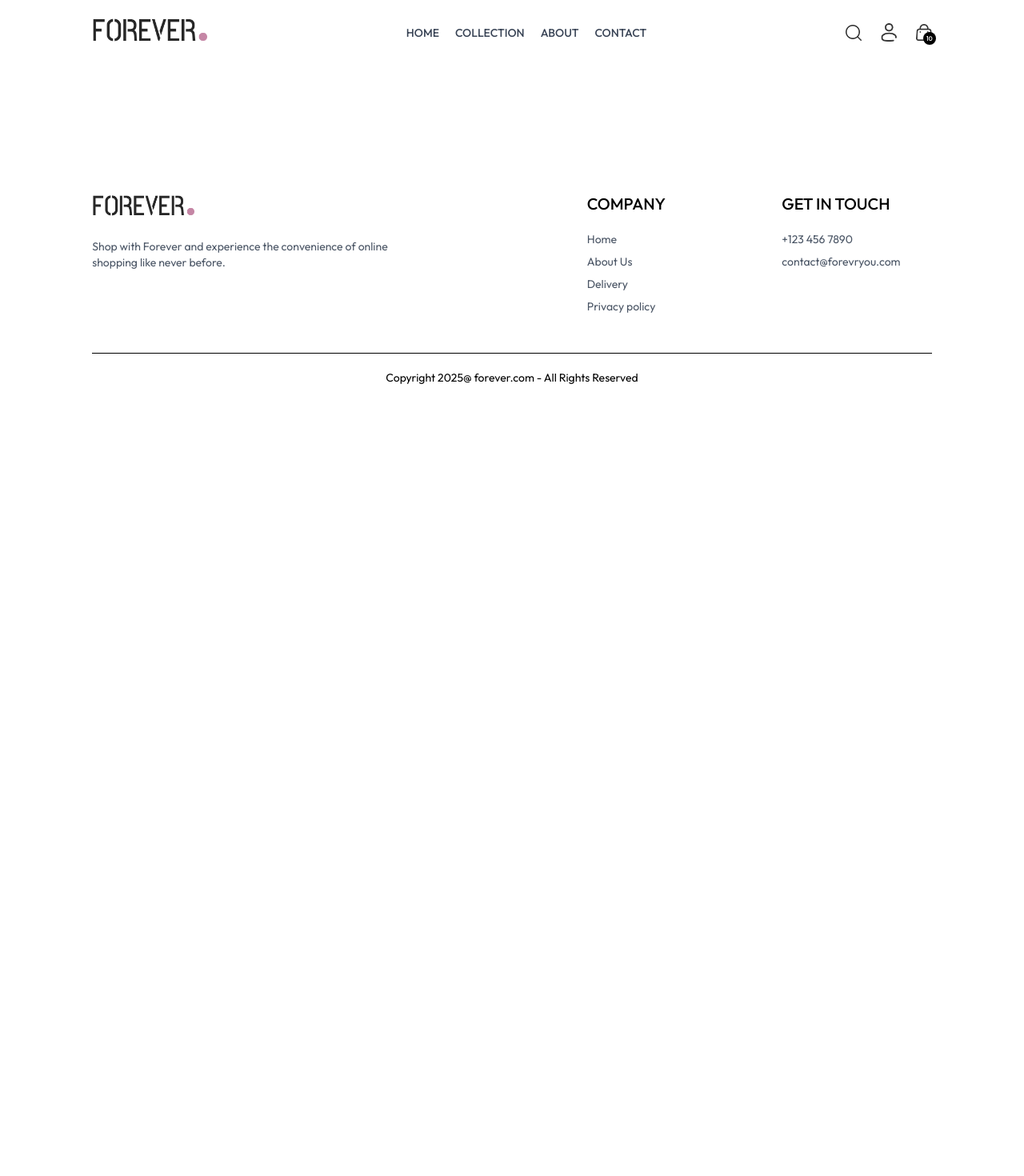
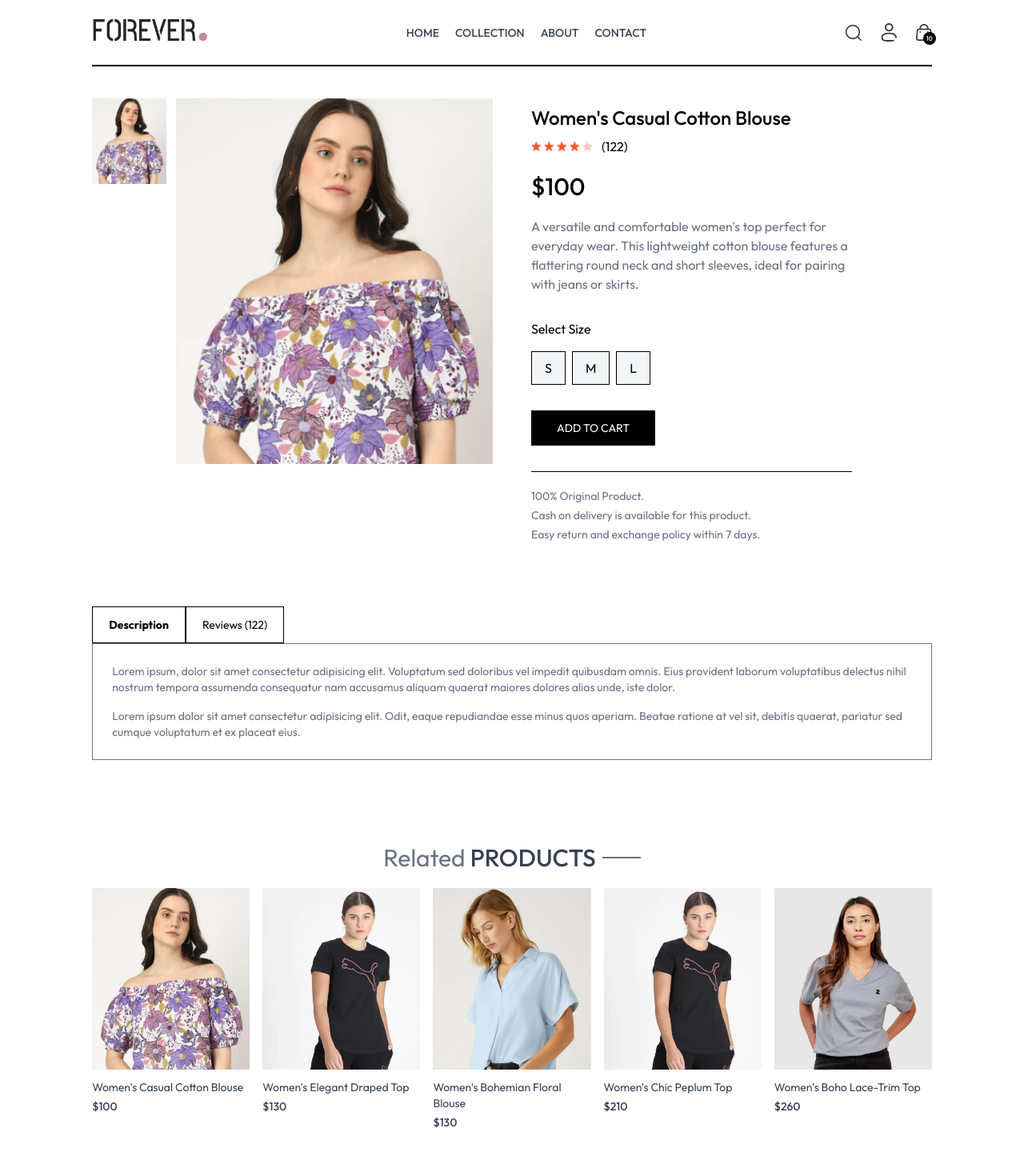
Before and after one commit to bhavin-matreja/Ecommerce-site, a React (Vite) app: page /product/aaaaa in a window 1280 px wide. Shown: the top 1470 px of the page at 80% size. Before the commit the page ends 800 px from the top, so only its background shows below. Built offline with nearby package versions, Linux system fonts and the light colour scheme.

Commit message:
Updated Products.jsx and added RelatedProducts.jsx component

```diff
--- /dev/null
+++ b/src/components/RelatedProducts.jsx
@@ -0,0 +1,48 @@
+import React, { useContext, useEffect, useState } from 'react'
+import { ShopContext } from '../context/ShopContext'
+import Title from '../components/Title'
+import ProductItem from '../components/ProductItem'
+
+const RelatedProducts = ({category, subCategory}) => {
+
+    const {products} = useContext(ShopContext)
+    const [related, setRelated] = useState([])
+
+    useEffect(()=> {
+        if (products.length > 0) {
+            let productsCopy = products.slice()
+
+            productsCopy = productsCopy.filter((item) => category == item.category)
+            productsCopy = productsCopy.filter((item) => subCategory == item.subCategory)
+
+            // console.log(productsCopy.slice(0, 5));
+            setRelated(productsCopy.slice(0, 5))
+
+        }
+    }, [products])
+
+  return (
+    <div className='my-24'>
+        <div className='text-center text-3xl py-2'>
+            <Title text1={'Related'} text2={'PRODUCTS'} />
+        </div>
+
+        <div className='grid gird-cols-2 sm:grid-cols-3 md:grid-cols-4 lg:grid-cols-5 gap-4 gap-y-6'>
+            {
+                related.map((item, index) => (
+                    <ProductItem
+                    key={index}
+                    id={item._id}
+                    image={item.image}
+                    name={item.name}
+                    price={item.price}
+                 />
+                ))
+            }
+        </div>
+
+    </div>
+  )
+}
+
+export default RelatedProducts
--- a/src/index.css
+++ b/src/index.css
@@ -16,6 +16,10 @@
   font-style: normal;
 }
 
+::-webkit-scrollbar {
+  display: none;
+}
+
 @media (max-width:640px) {
   a.active {
     background-color: black;
--- a/src/pages/Product.jsx
+++ b/src/pages/Product.jsx
@@ -1,11 +1,113 @@
-import React from 'react'
+import React, { useContext, useEffect, useState } from 'react'
+import { useParams } from 'react-router-dom'
+import { ShopContext } from '../context/ShopContext'
+import { assets } from '../assets/assets'
+import RelatedProducts from '../components/RelatedProducts'
 
 const Product = () => {
-  return (
-    <div>
+
+  // use same name as mentioned in route
+  const {productId} = useParams()
+  // get all products and currency from context
+  const {products, currency} = useContext(ShopContext)
+  // get the selected product data from product list
+  const [productData, setProductData] = useState(false)
+  // main selected image
+  const [image, setImage] = useState('')
+
+  const [size, setSize] = useState('')
+
+
+  const fetchProductData = () => {
+    products.map((item) => {
+      if (item._id == productId) {
+        setProductData(item)
+        setImage(item.image[0])
+        return null
+      }
+    })
+  }
+
+  useEffect(() => {
+    fetchProductData()
+  }, [productId, products])
+
+  return productData ? (
+    <div className='border-t-2 pt-10 transition-opacity ease-in duration-500 opacity-100'>
+
+      {/* --------------------------  Product Data. -------------------------- */}
+      <div className='flex gap-12 sm:gap-12 flex-col sm:flex-row'>
+
+        {/* --------------------------  Product Images -------------------------- */}
+        <div className='flex-1 flex flex-col-reverse gap-3 sm:flex-row'>
+          <div className='flex sm:flex-col overflow-x-auto sm:overflow-y-scroll justify-between sm:justify-normal sm:w-[18.7%] w-full'>
+            {
+              productData.image.map((item, index) => (
+                <img onClick={() => setImage(item)} src={item} key={index} className='w-[24%] sm:w-full sm:mb-3 shrink-0 cursor-pointer' alt="" />
+              ))
+            }
+          </div>
+          <div className='w-full sm:w-[80%]' >
+            <img className='w-full h-auto' src={image} alt="" />
+          </div>
+        </div>
+
+        {/* --------------------------  Product Information -------------------------- */}
+        <div className='flex-1'>
+          <h1 className='font-medium text-2xl mt-2'>{productData.name}</h1>
+          <div className='flex items-center gap-1 mt-2'>
+            <img src={assets.star_icon} alt="" className="w-3 5" />
+            <img src={assets.star_icon} alt="" className="w-3 5" />
+            <img src={assets.star_icon} alt="" className="w-3 5" />
+            <img src={assets.star_icon} alt="" className="w-3 5" />
+            <img src={assets.star_dull_icon} alt="" className="w-3 5" />
+            <p className='pl-2'>(122)</p>
+          </div>
+          <p className='mt-5 text-3xl font-medium'>{currency}{productData.price}</p>
+          <p className='mt-5 text-gray-500 md:w-4/5'>{productData.description}</p>
+          <div className='flex flex-col gap-4 my-8'>
+            <p>Select Size</p>
+            <div className='flex gap-2'>
+              {
+                productData.sizes.map((item, index) => (
+                  <button
+                  onClick={() => setSize(item)}
+                  className={`border py-2 px-4 bg-gray-100 cursor-pointer ${item == size ? 'border-orange-500': ''}`}
+                  key={index}>
+                    {item}
+                  </button>
+                ))
+              }
+            </div>
+          </div>
+          <button className='bg-black text-white px-8 py-3 text-sm active:bg-gray-700 cursor-pointer'>
+            ADD TO CART
+          </button>
+          <hr className='mt-8 sm:w-4/5' />
+          <div className='text-sm text-gray-500 mt-5 flex flex-col gap-1'>
+            <p>100% Original Product.</p>
+            <p>Cash on delivery is available for this product.</p>
+            <p>Easy return and exchange policy within 7 days.</p>
+          </div>
+        </div>
+      </div>
+              {/*  ------------------------ Decription and Review Section -------------------------- */}
+        <div className='mt-20'>
+          <div className='flex'>
+            <b className='border px-5 py-3 text-sm'>Description</b>
+            <p className='border px-5 py-3 text-sm'>Reviews (122)</p>
+          </div>
+          <div className='flex flex-col gap-4 border px-6 py-6 text-sm text-gray-500'>
+            <p>Lorem ipsum, dolor sit amet consectetur adipisicing elit. Voluptatum sed doloribus vel impedit quibusdam omnis. Eius provident laborum voluptatibus delectus nihil nostrum tempora assumenda consequatur nam accusamus aliquam quaerat maiores dolores alias unde, iste dolor.</p>
+            <p>Lorem ipsum dolor sit amet consectetur adipisicing elit. Odit, eaque repudiandae esse minus quos aperiam. Beatae ratione at vel sit, debitis quaerat, pariatur sed cumque voluptatum et ex placeat eius.</p>
+          </div>
+        </div>
+
+      {/*  ------------------------ Display Related Products -------------------------- */}
+      <RelatedProducts category={productData.category} subCategory={productData.subCategory} />
 
     </div>
-  )
+  ) : <div className='opacity-9'></div>
 }
 
 export default Product
```
